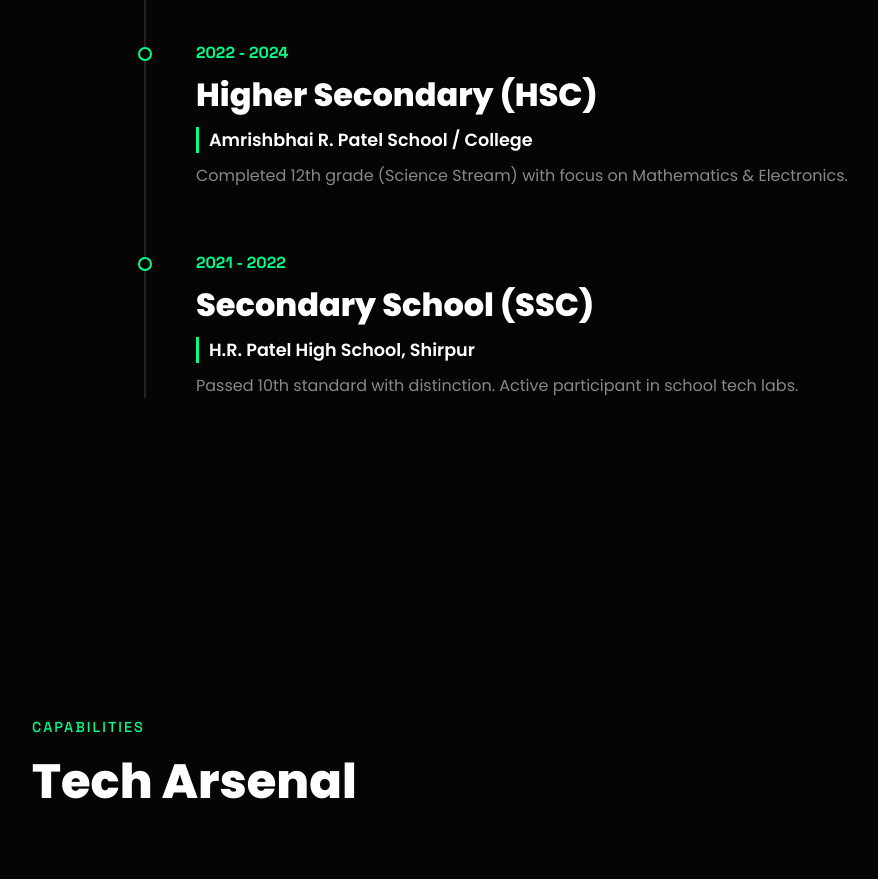
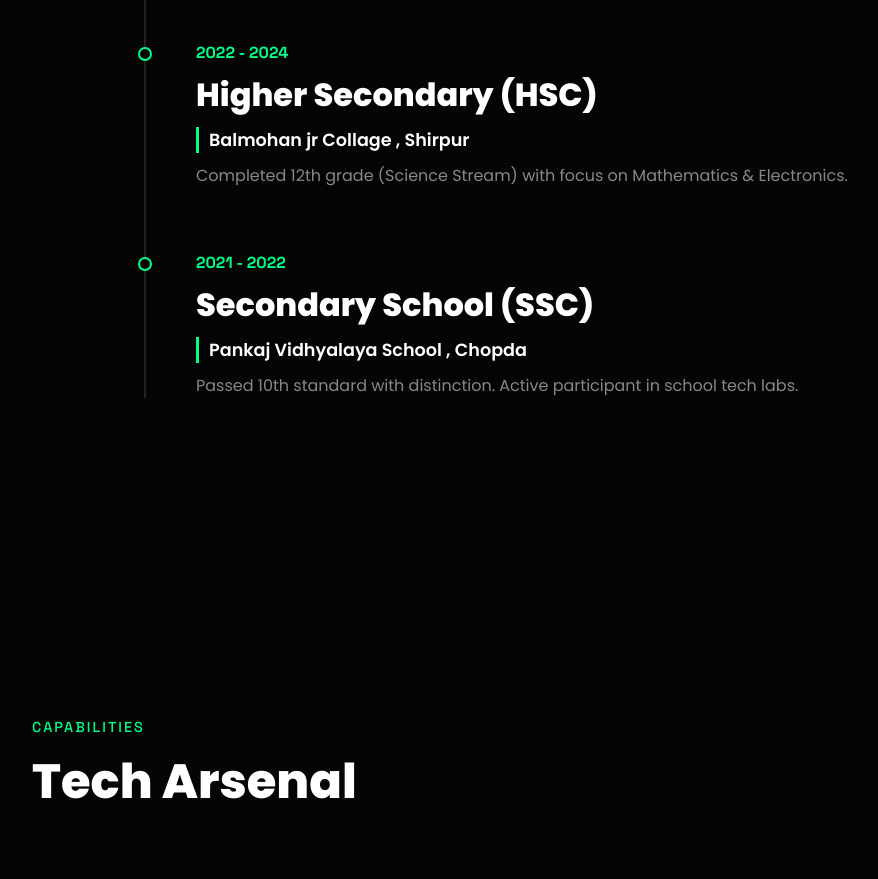
Before and after one commit to Aniketpatil2415/Portfolio_Aniket, a plain HTML site: page index.html in a window 1280 px wide. Shown: the part 1260-2139 px from the top of the page, without its empty margins (96-974 px from the left). Drawn offline with nearby package versions, Linux system fonts and the light colour scheme.

Commit message:
Update index.html

```diff
--- a/index.html
+++ b/index.html
@@ -154,14 +154,14 @@
                 <div class="timeline-dot"></div>
                 <div class="timeline-year">2022 - 2024</div>
                 <h3 class="timeline-title">Higher Secondary (HSC)</h3>
-                <span class="school-name">Amrishbhai R. Patel School / College</span>
+                <span class="school-name">Balmohan jr Collage , Shirpur</span>
                 <p class="timeline-desc">Completed 12th grade (Science Stream) with focus on Mathematics & Electronics.</p>
             </div>
             <div class="timeline-block scroll-reveal">
                 <div class="timeline-dot"></div>
                 <div class="timeline-year">2021 - 2022</div>
                 <h3 class="timeline-title">Secondary School (SSC)</h3>
-                <span class="school-name">H.R. Patel High School, Shirpur</span>
+                <span class="school-name">Pankaj Vidhyalaya School , Chopda</span>
                 <p class="timeline-desc">Passed 10th standard with distinction. Active participant in school tech labs.</p>
             </div>
         </div>
```
